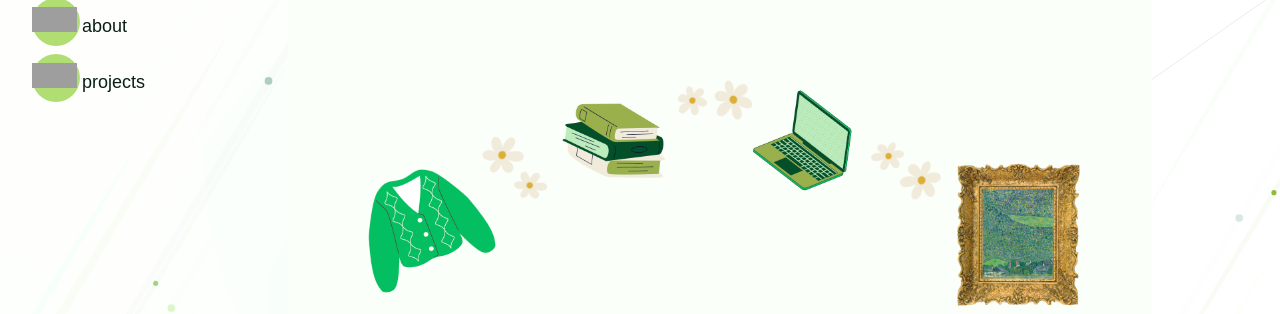
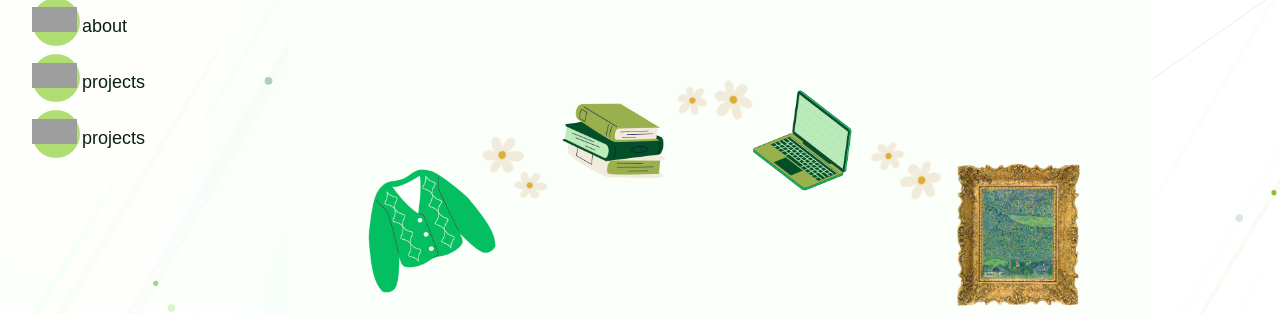
Before and after one commit to green-queen/green-queen.github.io, a Jekyll site: the page built from _pages/index.md, in a window 1280 px wide. Shown: the part 270-584 px from the top of the page. Built offline with Jekyll 4.4.1, drawn with Linux system fonts in a browser that asks for light colours; some web fonts are replaced; grey boxes are pictures that could not be loaded.

Commit message:
Add navigation link to secret.html

```diff
--- a/_includes/navigation.html
+++ b/_includes/navigation.html
@@ -17,6 +17,14 @@
                     </span>
                 </a>
             </div>
+             <div class="nav-item">
+                <a href="{{ '/secret.html' | prepend: site.baseurl }}" class="nav-list-link nav-lh">
+                    <span>
+                        <img src="https://i.redd.it/qieveg5m49z91.gif" width="45" height="25">
+                        projects
+                    </span>
+                </a>
+            </div>
          </li>
     </ul>
 </nav>
```
